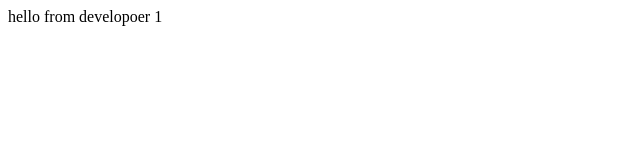
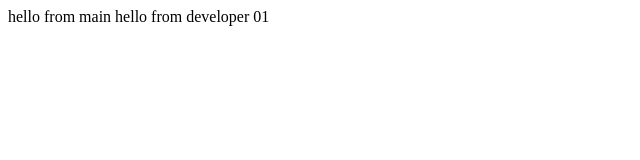
Before and after one commit to SanyFaysal/e11-github-collaboration, a plain HTML site: page index.html in a window 1280 px wide. Shown: the whole page, without its empty margins (0-640 px from the left). Drawn offline with Linux system fonts and the light colour scheme.

Commit message:
add: some text

```diff
--- a/index.html
+++ b/index.html
@@ -8,8 +8,8 @@
 </head>
 
 <body>
-    hello from developoer 1
-
+    hello from main
+    hello from developer 01
 </body>
 
 </html>
```
